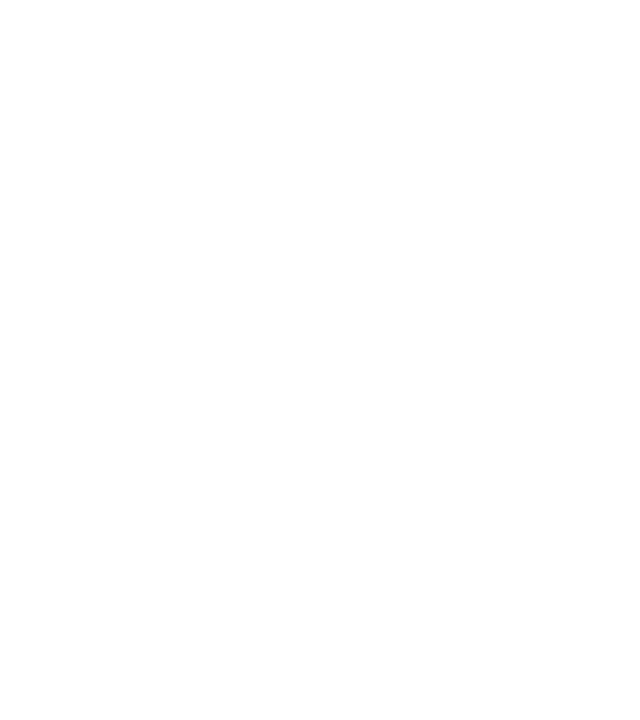
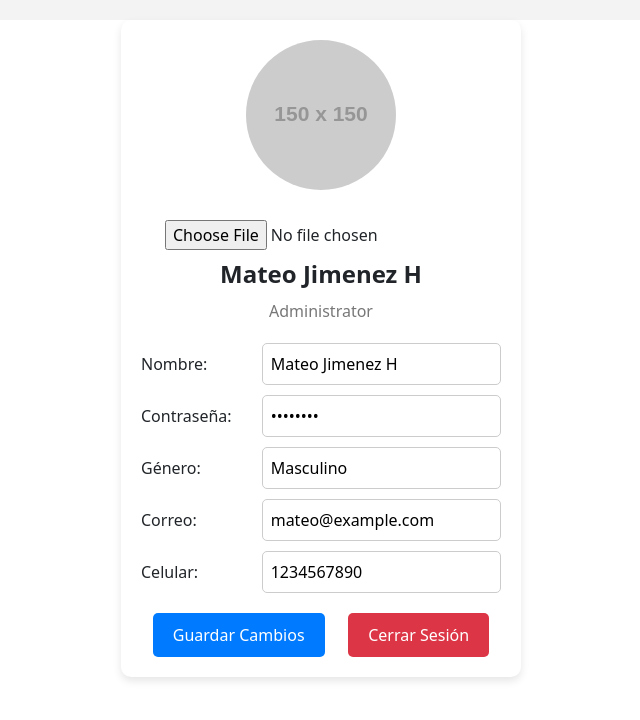
Before and after one commit to CunGemcrak/Zapateria-Cun, a React (Create React App) app in the folder Client/: page /Usuario in a window 1280 px wide. Before the commit this address had no page. Shown: the top 720 px of the page, without its empty margins (319-959 px from the left). Built offline with nearby package versions, Linux system fonts and the light colour scheme.

Commit message:
Mateo actualizo User Admin en Archivo Perfil_User

```diff
--- a/Client/package.json
+++ b/Client/package.json
@@ -17,7 +17,7 @@
     "react-icons": "^5.2.1",
     "react-redux": "^7.2.3",
     "react-router-dom": "^6.23.1",
-    "react-scripts": "4.0.3",
+    "react-scripts": "^5.0.1",
     "redux": "^4.0.5",
     "redux-thunk": "^2.3.0",
     "sass": "^1.77.1",
--- a/Client/src/App.js
+++ b/Client/src/App.js
@@ -5,6 +5,7 @@
 import LoginPrincipal from './Component/Login/Login_Principal/LoginPrincipal';
 import Loading from './Component/loading/Loading';
 import Home from './Component/home/Home';
+import PerfilUser from './Component/Usuario/Perfil_User/Perfil_User';
 
 function App() {
   return (
@@ -13,6 +14,7 @@
               <Route path='/'  element={<Loading/>}/>
               <Route path='/login' element={<LoginPrincipal/>}/>
               <Route path='/home' element={<Home/>}/>
+              <Route path='/Usuario' element={<PerfilUser/>}/>
 
 
       </Routes>
--- /dev/null
+++ b/Client/src/Component/Usuario/Perfil_User/Diseño_admin.css
@@ -0,0 +1,88 @@
+/* src\Diseño_admin.css */
+.profile-card {
+    max-inline-size: 400px;
+    padding: 20px;
+    border-radius: 10px;
+    box-shadow: 0 4px 8px rgba(0, 0, 0, 0.1);
+    text-align: center;
+    background-color: #fff;
+    margin: 20px auto;
+  }
+
+  .profile-image {
+    inline-size: 150px;
+    block-size: 150px;
+    border-radius: 50%;
+    object-fit: cover;
+    margin-block-end: 20px;
+  }
+
+  .profile-name {
+    font-size: 24px;
+    font-weight: bold;
+    margin-block-end: 10px;
+  }
+
+  .profile-role {
+    font-size: 16px;
+    color: #777;
+    margin-block-end: 20px;
+  }
+
+  .profile-details {
+    margin-block-end: 20px;
+  }
+
+  .profile-detail {
+    display: flex;
+    align-items: center;
+    margin-block-end: 10px;
+  }
+
+  .profile-detail label {
+    flex: 1;
+    text-align: start;
+    margin-inline-end: 10px;
+  }
+
+  .profile-detail input[type='text'],
+  .profile-detail input[type='password'],
+  .profile-detail input[type='email'] {
+    flex: 2;
+    padding: 8px;
+    border: 1px solid #ccc;
+    border-radius: 5px;
+    inline-size: 100%;
+  }
+
+  .profile-actions {
+    display: flex;
+    justify-content: space-around;
+    margin-block-start: 20px;
+  }
+
+  .profile-button {
+    padding: 10px 20px;
+    border: none;
+    border-radius: 5px;
+    cursor: pointer;
+    font-size: 16px;
+  }
+
+  .edit-button {
+    background-color: #007bff;
+    color: #fff;
+  }
+
+  .edit-button:hover {
+    background-color: #0056b3;
+  }
+
+  .logout-button {
+    background-color: #dc3545;
+    color: #fff;
+  }
+
+  .logout-button:hover {
+    background-color: #c82333;
+  }
--- a/Client/src/Component/Usuario/Perfil_User/Perfil_User.js
+++ b/Client/src/Component/Usuario/Perfil_User/Perfil_User.js
@@ -1,6 +1,115 @@
-const PerfilUser =()=>{
-    return <>
-    perfil del usuario
-    </>
-}
+// src/perfiluser.js
+import React, { useState } from 'react';
+import './Diseño_admin.css'; // Importa el archivo de estilos CSS
+
+const PerfilUser = () => {
+  const [nombre, setNombre] = useState('Mateo Jimenez H');
+  const [contraseña, setContraseña] = useState('********');
+  const [género, setGénero] = useState('Masculino');
+  const [correo, setCorreo] = useState('mateo@example.com');
+  const [celular, setCelular] = useState('1234567890');
+  const [imagen, setImagen] = useState('https://via.placeholder.com/150'); // Estado para la imagen
+
+  const handleNombreChange = (event) => {
+    setNombre(event.target.value);
+  };
+
+  const handleContraseñaChange = (event) => {
+    setContraseña(event.target.value);
+  };
+
+  const handleGéneroChange = (event) => {
+    setGénero(event.target.value);
+  };
+
+  const handleCorreoChange = (event) => {
+    setCorreo(event.target.value);
+  };
+
+  const handleCelularChange = (event) => {
+    setCelular(event.target.value);
+  };
+
+  const handleImagenChange = (event) => {
+    const file = event.target.files[0];
+    const reader = new FileReader();
+
+    reader.onloadend = () => {
+      setImagen(reader.result);
+    };
+
+    if (file) {
+      reader.readAsDataURL(file);
+    }
+  };
+
+  return (
+    <div className="profile-card">
+      <img
+        src={imagen}
+        alt="Admin Profile"
+        className="profile-image"
+      />
+      <input
+        type="file"
+        accept="image/*"
+        onChange={handleImagenChange}
+        style={{ margin: '10px 0' }}
+      />
+      <h2 className="profile-name">{nombre}</h2>
+      <p className="profile-role">Administrator</p>
+
+      {/* Campos editables */}
+      <div className="profile-details">
+        <div className="profile-detail">
+          <label>Nombre:</label>
+          <input
+            type="text"
+            value={nombre}
+            onChange={handleNombreChange}
+          />
+        </div>
+        <div className="profile-detail">
+          <label>Contraseña:</label>
+          <input
+            type="password"
+            value={contraseña}
+            onChange={handleContraseñaChange}
+          />
+        </div>
+        <div className="profile-detail">
+          <label>Género:</label>
+          <input
+            type="text"
+            value={género}
+            onChange={handleGéneroChange}
+          />
+        </div>
+        <div className="profile-detail">
+          <label>Correo:</label>
+          <input
+            type="email"
+            value={correo}
+            onChange={handleCorreoChange}
+          />
+        </div>
+        <div className="profile-detail">
+          <label>Celular:</label>
+          <input
+            type="text"
+            value={celular}
+            onChange={handleCelularChange}
+          />
+        </div>
+      </div>
+
+      {/* Acciones */}
+      <div className="profile-actions">
+        <button className="profile-button edit-button">Guardar Cambios</button>
+        <button className="profile-button logout-button">Cerrar Sesión</button>
+      </div>
+    </div>
+  );
+};
+
 export default PerfilUser;
```
Also changed, not shown: Client/src/Component/Usuario/Perfil_User/Target_Usuario_Admin/Admin_Target.js (deleted), Client/src/Component/Usuario/Perfil_User/Target_Usuario_Admin/Diseño_Admin.css (deleted), 1 other file (tests, documents, lock files or other folders).
